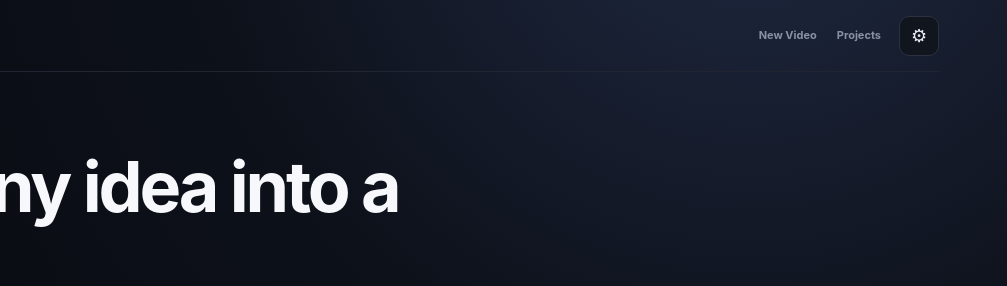
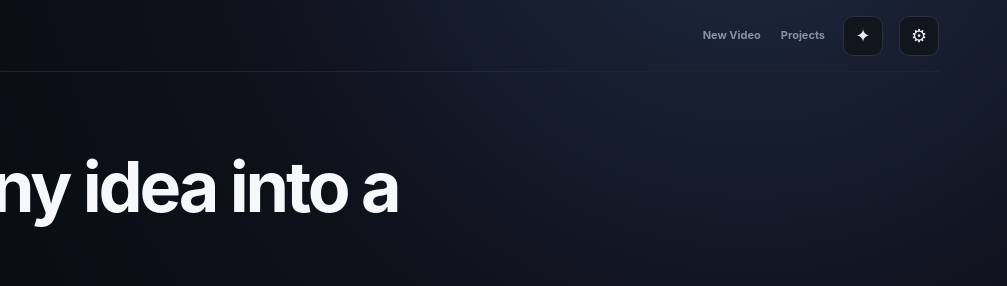
Before and after one commit to mrshuha776-ops/ai-shorts-studio, a plain HTML site: page index.html in a window 1280 px wide. Shown: the top 286 px of the page, 273-1280 px from the left. Drawn offline with Linux system fonts and the light colour scheme.

Commit message:
add visible AI assistant control

```diff
--- a/index.html
+++ b/index.html
@@ -12,7 +12,7 @@
   <div class="app-shell">
     <header class="topbar">
       <div class="brand"><span class="brand-mark">✦</span><div><strong>AI Shorts Studio</strong><small>Universal video pipeline</small></div></div>
-      <nav class="top-nav"><span>New Video</span><span>Projects</span><button class="icon-btn" id="settingsBtn" aria-label="Settings">⚙</button></nav>
+      <nav class="top-nav"><span>New Video</span><span>Projects</span><button class="icon-btn" id="assistantBtn" aria-label="AI Assistant">✦</button><button class="icon-btn" id="settingsBtn" aria-label="Settings">⚙</button></nav>
     </header>
     <main>
       <section class="hero">
```
